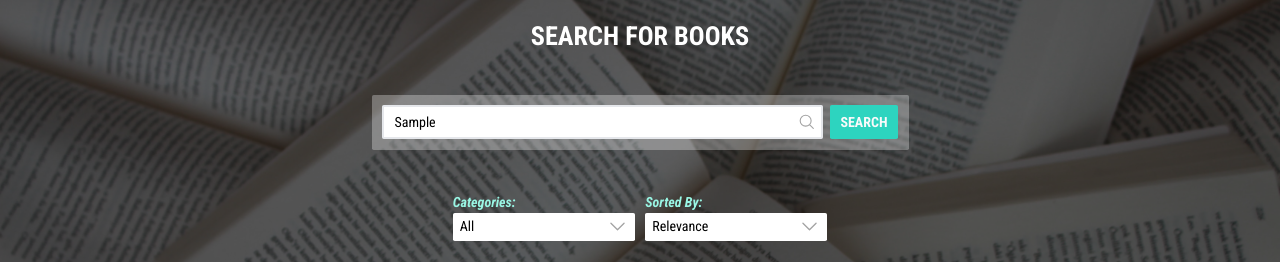
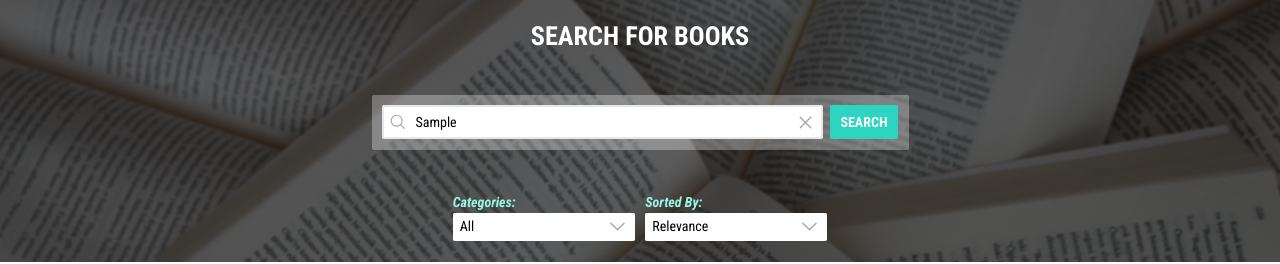
Before and after one commit to AnastasiaBond87/future-test, a React (Vite) app: page / in a window 1280 px wide. Both pictures are taken after typing "Sample" into the empty fields and a click on the button "SEARCH". Shown: the top 264 px of the page. Built offline with nearby package versions, Linux system fonts and the light colour scheme; no server answers.

Commit message:
feat: add clear button to search bar input

```diff
--- a/src/components/Header/index.tsx
+++ b/src/components/Header/index.tsx
@@ -8,7 +8,6 @@ import {
   setQuery,
   setStartIndex,
 } from '@/app/store/slices/queryParamsSlice';
-import { ChangeEventHandler } from 'react';
 import { fetchBooks } from '@/app/store/thunks/booksThunk';
 
 export default function Header() {
@@ -28,8 +27,7 @@ export default function Header() {
     dispatch(fetchBooks());
   };
 
-  const handleSearchChange: ChangeEventHandler<HTMLInputElement> = (event) => {
-    const { value } = event.target;
+  const setSearchValue = (value: string): void => {
     dispatch(setQuery(value));
   };
 
@@ -38,7 +36,7 @@ export default function Header() {
       <div className="w-full h-full bg-black/50 py-6 flex justify-center">
         <div className="flex flex-col items-center justify-center gap-12 w-[600px] max-w-full px-5 xs:px-9">
           <h2 className="text-white uppercase font-bold text-3xl">Search for books</h2>
-          <SearchBar onSubmit={handleRequest} value={query} onChange={handleSearchChange} />
+          <SearchBar onSubmit={handleRequest} value={query} setValue={setSearchValue} />
           <div className="flex justify-center w-full gap-3 max-w-full">
             <Select
               options={categories}
--- a/src/components/SearchBar/index.tsx
+++ b/src/components/SearchBar/index.tsx
@@ -2,17 +2,31 @@ import Input from '@/shared/ui/Input';
 import { ChangeEventHandler, FormEventHandler } from 'react';
 import Button from '@/shared/ui/Button';
 import SearchIcon from '@/shared/ui/Icons/SearchIcon';
+import IconButton from '../../shared/ui/IconButton';
+import ClearIcon from '../../shared/ui/Icons/ClearIcon';
 
 interface IProps {
   onSubmit: () => void;
-  onChange: ChangeEventHandler<HTMLInputElement>;
+  setValue: (value: string) => void;
   value: string;
 }
 
-export default function SearchBar({ onSubmit, onChange, value }: IProps) {
+export default function SearchBar({ onSubmit, setValue, value }: IProps) {
   const handleSubmit: FormEventHandler<HTMLFormElement> = (event) => {
     event.preventDefault();
-    onSubmit();
+
+    if (value.trim()) {
+      onSubmit();
+    }
+  };
+
+  const handleChange: ChangeEventHandler<HTMLInputElement> = (event) => {
+    const { value } = event.target;
+    setValue(value);
+  };
+
+  const clearInput = (): void => {
+    setValue('');
   };
 
   return (
@@ -21,13 +35,21 @@ export default function SearchBar({ onSubmit, onChange, value }: IProps) {
       onSubmit={handleSubmit}
     >
       <div className="flex-1 relative flex items-center">
+        <SearchIcon className="absolute left-2 h-5 w-5 text-neutral-400" />
         <Input
           value={value}
-          onChange={onChange}
-          className="w-full h-full pr-9"
+          onChange={handleChange}
+          className="w-full h-full px-9"
           placeholder="Search..."
         />
-        <SearchIcon className="absolute right-2 h-5 w-5 text-neutral-400" />
+        {value.trim() && (
+          <IconButton
+            icon={<ClearIcon />}
+            size="sm"
+            className="absolute right-2"
+            onClick={clearInput}
+          />
+        )}
       </div>
       <Button type="submit" size="md">
         Search
--- /dev/null
+++ b/src/shared/ui/IconButton/index.tsx
@@ -0,0 +1,26 @@
+import { ButtonHTMLAttributes } from 'react';
+
+interface IProps {
+  type?: ButtonHTMLAttributes<HTMLButtonElement>['type'];
+  icon: JSX.Element;
+  className?: string;
+  size: 'sm' | 'md' | 'lg';
+  onClick?: () => void;
+}
+
+export default function IconButton({ type = 'button', icon, className, size, onClick }: IProps) {
+  const classList = {
+    sm: 'w-6 h-6',
+    md: 'w-8 h-8',
+    lg: 'w-10 h-10',
+  };
+  return (
+    <button
+      onClick={onClick}
+      type={type}
+      className={`${className} ${classList[size]} rounded-sm text-neutral-400 hover:text-neutral-500 duration-300`}
+    >
+      {icon}
+    </button>
+  );
+}
--- /dev/null
+++ b/src/shared/ui/Icons/ClearIcon.tsx
@@ -0,0 +1,18 @@
+interface IProps {
+  className?: string;
+}
+
+export default function ClearIcon({ className = '' }: IProps) {
+  return (
+    <svg
+      xmlns="http://www.w3.org/2000/svg"
+      fill="none"
+      viewBox="0 0 24 24"
+      stroke-width="1.5"
+      stroke="currentColor"
+      className={className}
+    >
+      <path stroke-linecap="round" stroke-linejoin="round" d="M6 18L18 6M6 6l12 12" />
+    </svg>
+  );
+}
```
